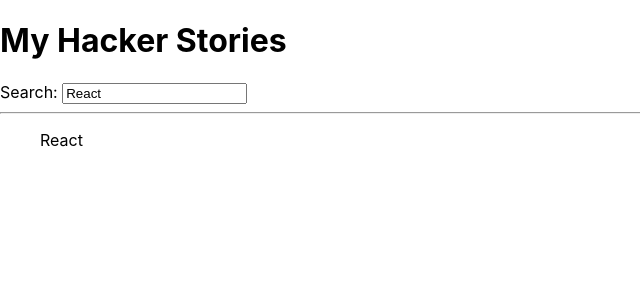
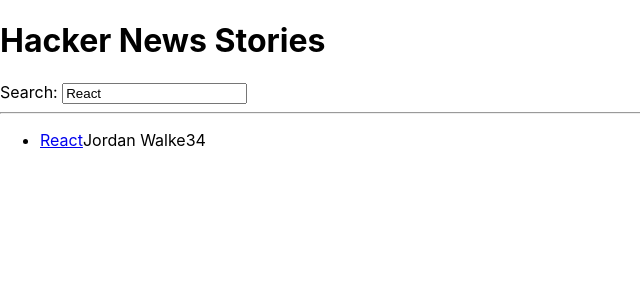
Before and after one commit to malwoodsantoro/hacker-news-stories, a React (Create React App) app: page / in a window 1280 px wide. Shown: the top 300 px of the page, without its empty margins (0-640 px from the left). Built offline with nearby package versions, Linux system fonts and the light colour scheme; the HTML template or start-up script is replaced by a standard one.

Commit message:
clean up

```diff
--- a/src/App.tsx
+++ b/src/App.tsx
@@ -36,7 +36,7 @@
 
   return (
     <div>
-      <h1>My Hacker Stories</h1>
+      <h1>Hacker News Stories</h1>
 
       <Search term={searchTerm} onSearch={handleSearch} />
 
--- a/src/components/List.tsx
+++ b/src/components/List.tsx
@@ -1,4 +1,5 @@
 import { ItemType } from "../__sharedTypes";
+import ListItem from './ListItem'
 
 interface Props {
   items: ItemType[];
@@ -8,7 +9,7 @@
   return (
     <ul>
       {items.map((item) => {
-        return <div>{item.title}</div>;
+        return <ListItem item={item}/>
       })}
     </ul>
   );
--- a/src/components/ListItem.tsx
+++ b/src/components/ListItem.tsx
@@ -1,12 +1,20 @@
-import { ItemType } from '../__sharedTypes'
+import { ItemType } from "../__sharedTypes";
 
 interface Props {
-  item: ItemType
+  item: ItemType;
 }
 
-const ListItem = ({item}: Props) => {
+const ListItem = ({ item }: Props) => {
+  return (
+    <li>
+      <span>
+        <a href={item.url}>{item.title}</a>
+      </span>
+      <span>{item.author}</span>
+      <span>{item.num_comments}</span>
+      <span>{item.points}</span>
+    </li>
+  );
+};
 
-  return (
-    <div>This is a list item</div>
-  )
-}
+export default ListItem;
```
